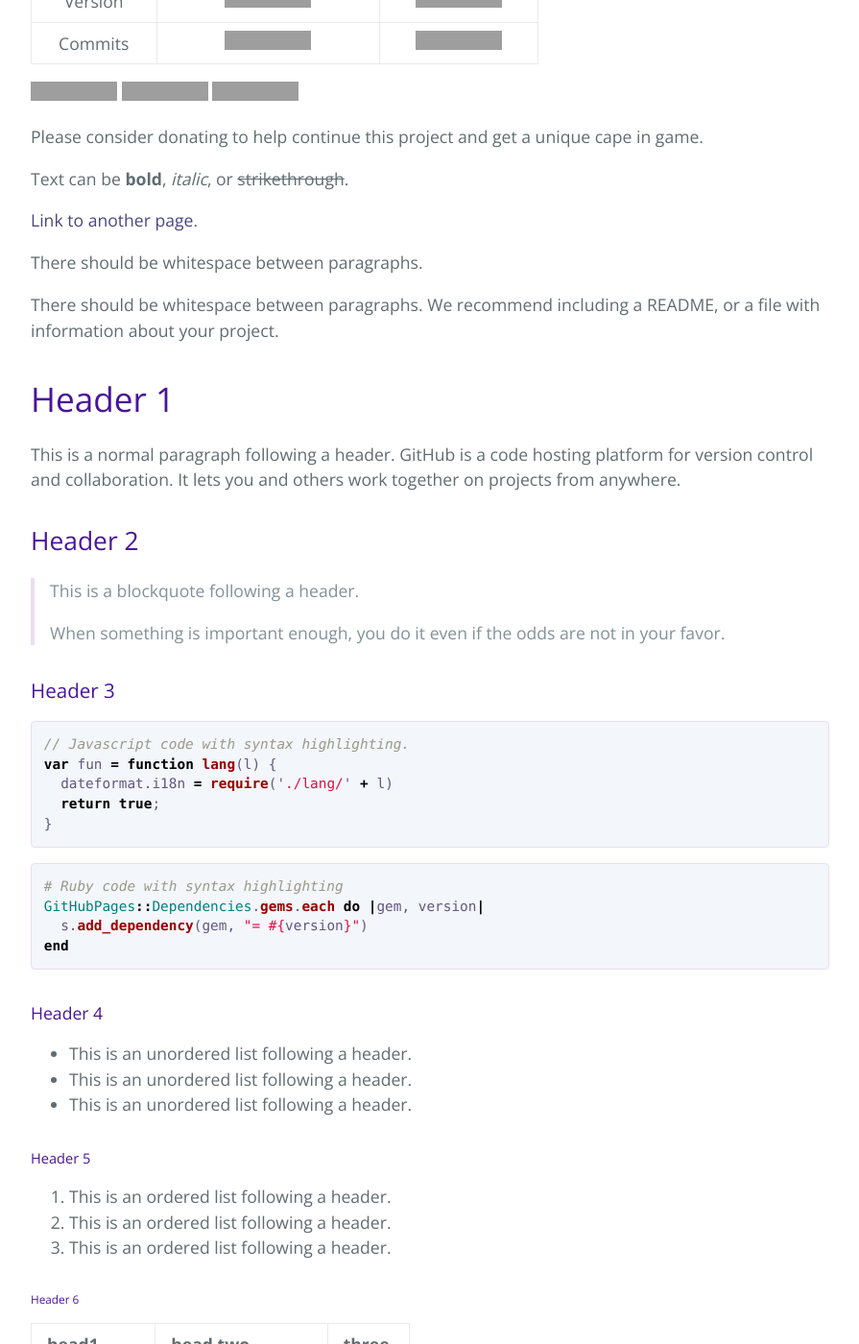
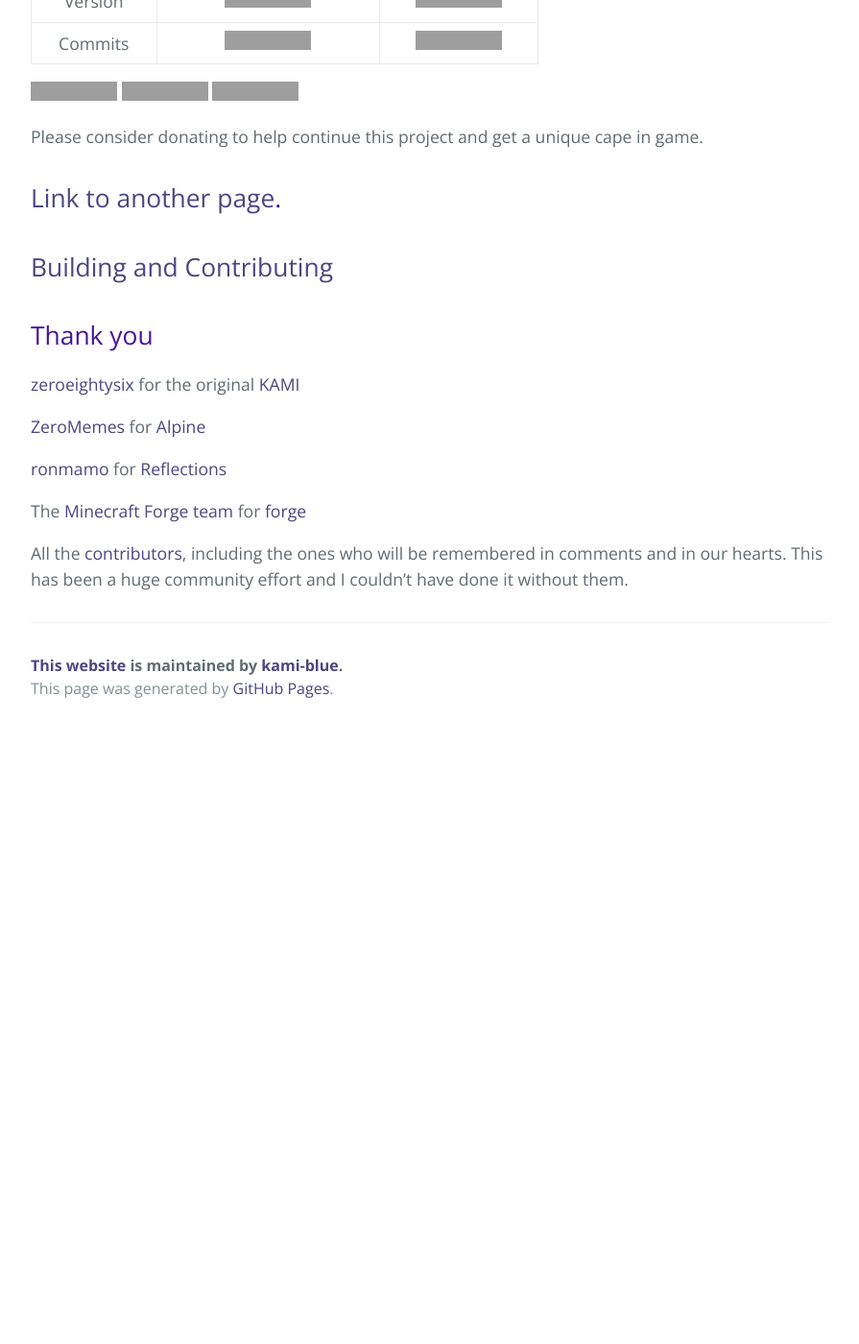
Before and after one commit to kami-blue/website, a Jekyll site: the page built from docs/index.md, in a window 1280 px wide and 1400 px high, scrolled down 609 px. Shown: the whole window at 96% size, without its empty margins (192-1087 px from the left). Built offline with Jekyll 4.4.1, drawn with Linux system fonts in a browser that asks for light colours; after the commit the page ends 1370 px from its top, so only the background shows below that; some of the changed text lies outside the part shown; grey boxes are pictures that could not be loaded.

Commit message:
begin updating local

````diff
--- a/docs/index.md
+++ b/docs/index.md
@@ -15,122 +15,19 @@ layout: default
 
 Please consider donating to help continue this project and get a unique cape in game.
 
-Text can be **bold**, _italic_, or ~~strikethrough~~.
 
-[Link to another page](./examplepage.html).
+## [Link to another page](example.html).
 
-There should be whitespace between paragraphs.
+## [Building and Contributing](contributing.html)
 
-There should be whitespace between paragraphs. We recommend including a README, or a file with information about your project.
+## Thank you
 
-# Header 1
+[zeroeightysix](https://github.com/zeroeightysix) for the original [KAMI](https://github.com/zeroeightysix/KAMI)
 
-This is a normal paragraph following a header. GitHub is a code hosting platform for version control and collaboration. It lets you and others work together on projects from anywhere.
+[ZeroMemes](https://github.com/ZeroMemes) for [Alpine](https://github.com/ZeroMemes/Alpine)
 
-## Header 2
+[ronmamo](https://github.com/ronmamo/) for [Reflections](https://github.com/ronmamo/reflections)
 
-> This is a blockquote following a header.
->
-> When something is important enough, you do it even if the odds are not in your favor.
+The [Minecraft Forge team](https://github.com/MinecraftForge) for [forge](https://files.minecraftforge.net/)
 
-### Header 3
-
-```js
-// Javascript code with syntax highlighting.
-var fun = function lang(l) {
-  dateformat.i18n = require('./lang/' + l)
-  return true;
-}
-```
-
-```ruby
-# Ruby code with syntax highlighting
-GitHubPages::Dependencies.gems.each do |gem, version|
-  s.add_dependency(gem, "= #{version}")
-end
-```
-
-#### Header 4
-
-*   This is an unordered list following a header.
-*   This is an unordered list following a header.
-*   This is an unordered list following a header.
-
-##### Header 5
-
-1.  This is an ordered list following a header.
-2.  This is an ordered list following a header.
-3.  This is an ordered list following a header.
-
-###### Header 6
-
-| head1        | head two          | three |
-|:-------------|:------------------|:------|
-| ok           | good swedish fish | nice  |
-| out of stock | good and plenty   | nice  |
-| ok           | good `oreos`      | hmm   |
-| ok           | good `zoute` drop | yumm  |
-
-### There's a horizontal rule below this.
-
-* * *
-
-### Here is an unordered list:
-
-*   Item foo
-*   Item bar
-*   Item baz
-*   Item zip
-
-### And an ordered list:
-
-1.  Item one
-1.  Item two
-1.  Item three
-1.  Item four
-
-### And a nested list:
-
-- level 1 item
-  - level 2 item
-  - level 2 item
-    - level 3 item
-    - level 3 item
-- level 1 item
-  - level 2 item
-  - level 2 item
-  - level 2 item
-- level 1 item
-  - level 2 item
-  - level 2 item
-- level 1 item
-
-### Small image
-
-![Octocat](https://github.githubassets.com/images/icons/emoji/octocat.png)
-
-### Large image
-
-![Branching](https://guides.github.com/activities/hello-world/branching.png)
-
-
-### Definition lists can be used with HTML syntax.
-
-<dl>
-<dt>Name</dt>
-<dd>Godzilla</dd>
-<dt>Born</dt>
-<dd>1952</dd>
-<dt>Birthplace</dt>
-<dd>Japan</dd>
-<dt>Color</dt>
-<dd>Green</dd>
-</dl>
-
-```
-Long, single-line code blocks should not wrap. They should horizontally scroll if they are too long. This line should be long enough to demonstrate this.
-```
-
-```
-The final element.
-```
+All the [contributors](https://github.com/S-B99/kamiblue/graphs/contributors), including the ones who will be remembered in comments and in our hearts. This has been a huge community effort and I couldn't have done it without them.
````
Also changed, not shown: docs/contributing.md (added, +11 -0 lines), docs/example.md (renamed from docs/examplepage.md).
